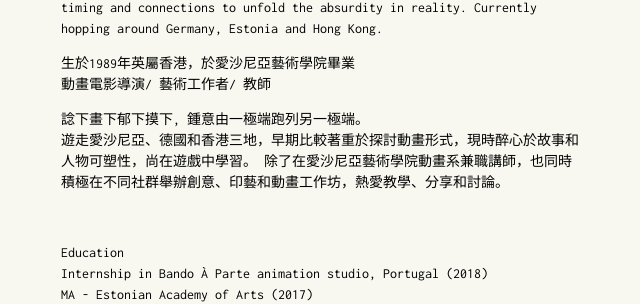
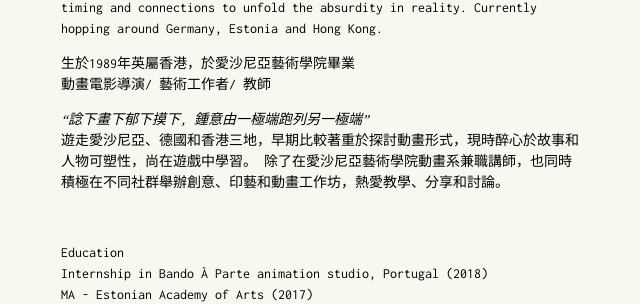
Before and after one commit to itchyeggie/itchyeggie.github.io, a Jekyll site: the page built from _posts/2022-07-23-about.md, in a window 1280 px wide. Shown: the part 773-1077 px from the top of the page, without its empty margins (59-699 px from the left). Built offline with Jekyll 4.4.1, drawn with Linux system fonts in a browser that asks for light colours.

```diff
--- a/_posts/2022-07-23-about.md
+++ b/_posts/2022-07-23-about.md
@@ -22,7 +22,7 @@ In my early works, they usually drew inspiration from observing the potential of
 生於1989年英屬香港，於愛沙尼亞藝術學院畢業
 動畫電影導演/ 藝術工作者/ 教師
 
-諗下畫下郁下摸下, 鍾意由一極端跑列另一極端。
+*"諗下畫下郁下摸下, 鍾意由一極端跑列另一極端"*
 遊走愛沙尼亞、德國和香港三地，早期比較著重於探討動畫形式，現時醉心於故事和人物可塑性，尚在遊戲中學習。 除了在愛沙尼亞藝術學院動畫系兼職講師，也同時積極在不同社群舉辦創意、印藝和動畫工作坊，熱愛教學、分享和討論。
 
 
```
